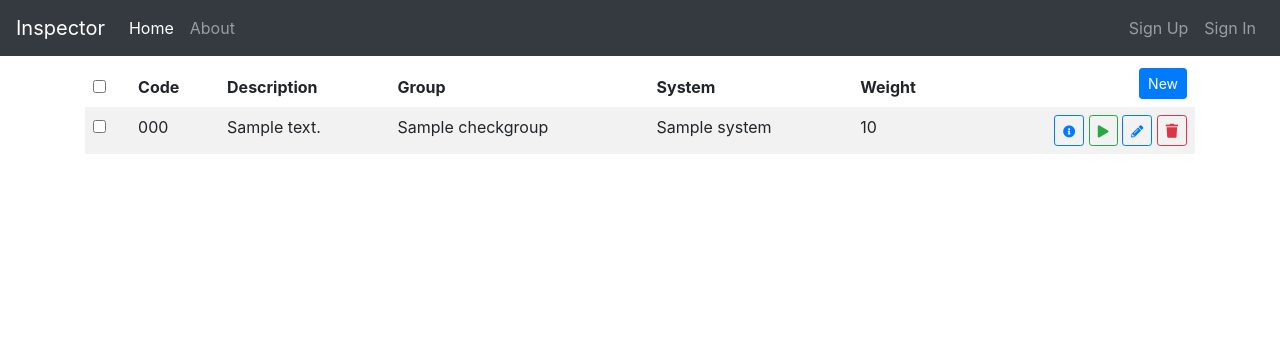
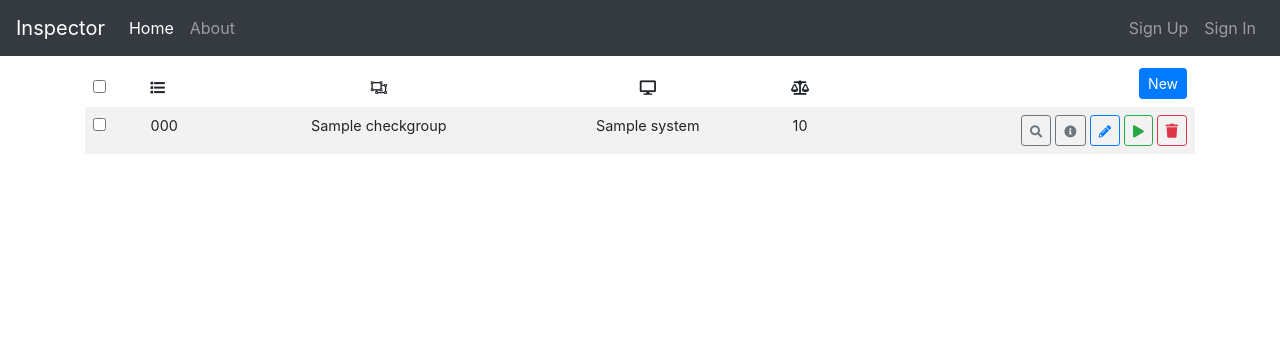
Before and after one commit to yoyowallet/inspector, a Django app: page /checks/datacheck/ in a window 1280 px wide. Shown: the top 356 px of the page. Run offline with Django 3.2, Linux system fonts and the light colour scheme; tables that the repository leaves empty hold one stand-in row (values such as "Sample post"); parts of the project's set-up code (start-up, migrations or seed data) failed here and were passed over; some libraries are stand-ins or nearby versions.

Commit message:
improve ui

```diff
--- a/inspector/checks/engine/processor.py
+++ b/inspector/checks/engine/processor.py
@@ -139,7 +139,7 @@ class CheckComparator:
 
         if relation == RELATIONS.eq:
             res = RESULTS.SUCCESS if left == right else False
-        if relation == RELATIONS.ne:
+        elif relation == RELATIONS.ne:
             res = RESULTS.SUCCESS if left != right else False
         elif relation == RELATIONS.gt:
             res = RESULTS.SUCCESS if left > right else False
--- a/inspector/checks/urls.py
+++ b/inspector/checks/urls.py
@@ -22,7 +22,6 @@ urlpatterns += (
     # urls for CheckGroup
     path('checks/checkgroup/', views.CheckGroupListView.as_view(), name='checks_checkgroup_list'),
     path('checks/checkgroup/create/', views.CheckGroupCreateView.as_view(), name='checks_checkgroup_create'),
-    path('checks/checkgroup/detail/<int:pk>/', views.CheckGroupDetailView.as_view(), name='checks_checkgroup_detail'),
     path('checks/checkgroup/update/<int:pk>/', views.CheckGroupUpdateView.as_view(), name='checks_checkgroup_update'),
 )
 
@@ -40,7 +39,7 @@ urlpatterns += (
     path("checks/datacheck/delete/<int:pk>", check_delete_view, name="check_delete"),
     path("checkrun/create/<int:check_id>/", checkrun_create_view, name="checkrun_create"),
     path('checks/datacheck/create/', views.DatacheckCreateView.as_view(), name='checks_datacheck_create'),
-    path('checks/datacheck/update/<int:pk>/', views.DatacheckUpdateView.as_view(), name='checks_checkgroup_update'),
+    path('checks/datacheck/update/<int:pk>/', views.DatacheckUpdateView.as_view(), name='checks_datacheck_update'),
 )
 
 urlpatterns += (
--- a/inspector/checks/views.py
+++ b/inspector/checks/views.py
@@ -1,6 +1,6 @@
 from bootstrap_modal_forms.mixins import PassRequestMixin, DeleteAjaxMixin
 from django.contrib.messages.views import SuccessMessageMixin
-from django.urls import reverse_lazy
+from django.urls import reverse_lazy, reverse
 from django.views.generic import ListView, DetailView, CreateView, DeleteView, UpdateView
 
 from inspector.taskapp.tasks import execute_check
@@ -71,14 +71,16 @@ class CheckGroupCreateView(CreateView):
     model = CheckGroup
     form_class = CheckGroupForm
 
-
-class CheckGroupDetailView(DetailView):
-    model = CheckGroup
+    def get_success_url(self):
+        return reverse('checks_checkgroup_list')
 
 
 class CheckGroupUpdateView(UpdateView):
     model = CheckGroup
     form_class = CheckGroupForm
+
+    def get_success_url(self):
+        return reverse('checks_checkgroup_list')
 
 
 class CheckRunListView(ListView):
--- a/inspector/static/css/project.css
+++ b/inspector/static/css/project.css
@@ -23,3 +23,11 @@ td > p, th > p {
 .table td, .table th {
   padding: .5rem;
 }
+
+body {
+  font-size: 0.9rem;
+}
+
+nav {
+  font-size: 1rem;
+}
--- /dev/null
+++ b/inspector/templates/checks/datacheck_hoverdetail.html
@@ -0,0 +1,6 @@
+<table class="table table-borderless table-striped">
+  <tr>
+    <td><p class="font-weight-bold">Dscription</p></td>
+    <td>{{ object.description|default_if_none:"" }}</td>
+  </tr>
+</table>
--- a/inspector/templates/checks/datacheck_list.html
+++ b/inspector/templates/checks/datacheck_list.html
@@ -7,11 +7,10 @@
   <table id="checks" class="table table-borderless table-striped">
     <thead>
     <th><input type="checkbox" id="checkall"/></th>
-  <th>Code</th>
-  <th>Description</th>
-  <th>Group</th>
-  <th>System</th>
-  <th>Weight</th>
+    <th><i class="fas fa-list" title="Check code"></i></th>
+    <th><p class="text-center"><i class="far fa-object-ungroup" title="Group"></i></p></th>
+    <th><p class="text-center"><i class="fas fa-desktop" title="System"></i></p></th>
+    <th><p class="text-center"><i class="fas fa-balance-scale" title="Weight"></i></p></th>
     <th>{% button_new 'checks_datacheck_create' %}</th>
     </thead>
     <tbody>
@@ -19,25 +18,26 @@
       <tr>
         <td><input type="checkbox" class="checkthis"/></td>
         <td>{{ check.code }}</td>
-    <td>{{ check.description }}</td>
-    <td>{{ check.group }}</td>
-    <td>{{ check.left_system }}</td>
-    <td>{{ check.weight }}</td>
+        <td><p class="text-center">{{ check.group| default_if_none:"" }}</p></td>
+        <td><p class="text-center">{{ check.left_system }}</p></td>
+        <td><p class="text-center">{{ check.weight }}</p></td>
         <td>
           <p class="text-right">
-        <button class="btn btn-outline-primary btn-sm check-details" data-title="Details"
+            {% button_hoverdetail 'checks/datacheck_hoverdetail' check %}
+            <button class="btn btn-outline-secondary btn-sm check-details" data-title="Details"
                     data-target="#checksModal"
                     data-url="{% url 'checks_datacheck_detail' check.id %}">
               <span class="fas fa-info-circle fa-sm"></span></button>
+            {% button_edit check %}
             <button class="btn btn-outline-success btn-sm create-check-run" data-title="Run"
                     data-target="#checksModal"
                     data-url="{% url 'checkrun_create' check.id %}">
               <span class="fas fa-play fa-sm"></span></button>
-        <button class="btn btn-outline-primary btn-sm" data-title="Edit" data-toggle="modal" data-target="#edit">
-          <span class="fas fa-pencil-alt fa-sm"></span></button>
             <button type="button" class="delete-check btn btn-sm btn-outline-danger"
-                data-url="{% url 'check_delete' check.pk %}">
+                    data-url="{% url 'check_delete' check.pk %}"
+                    data-name="{{ check.code }}">
               <span class="fa fa-trash"></span>
+
             </button>
           </p>
         </td>
--- a/inspector/templates/components/button_hoverdetail.html
+++ b/inspector/templates/components/button_hoverdetail.html
@@ -1,4 +1,6 @@
-<button class="btn btn-secondary btn-sm pop" data-toggle="popover" data-placement="left"
-        data-content="{{ content|escape }}">
+<button
+  class="btn btn-outline-secondary btn-sm pop"
+  data-toggle="popover" data-placement="left"
+  data-content="{{ content|escape }}">
   <span class="fas fa-search fa-sm"></span>
 </button>
--- a/inspector/templates/systems/environment_list.html
+++ b/inspector/templates/systems/environment_list.html
@@ -3,9 +3,9 @@
 {% load buttons %}
 {% block content %}
   <table class="table table-borderless table-striped">
-  <thead class="border-bottom">
+    <thead>
     <tr>
-    <th><p class="text-left">Environment</p></th>
+      <th><p class="text-left"><i class="fas fa-globe-africa" title="Environment"></i></p></th>
       <th style="width: 12.5%">
         {% button_new 'systems_environment_create' %}
       </th>
--- a/inspector/templates/systems/system_list.html
+++ b/inspector/templates/systems/system_list.html
@@ -5,8 +5,8 @@
   <table class="table table-borderless table-striped">
     <thead>
     <tr>
-    <th>System</th>
-    <th>Application</th>
+      <th><i class="fas fa-desktop" title="System"></i></th>
+      <th><i class="far fa-window-maximize" title="Application"></i></th>
       <th style="width: 12.5%">
         {% button_new 'systems_system_create' %}
       </th>
@@ -25,6 +25,5 @@
       </tr>
     {% endfor %}
     </tbody>
-
   </table>
 {% endblock %}
```
Also changed, not shown: inspector/templates/checks/checkgroup_detail.html (deleted, +0 -17 lines), inspector/templates/checks/checkgroup_form.html (+6 -6 lines), inspector/templates/checks/checkgroup_list.html (+13 -8 lines), inspector/templates/checks/checkrun_list.html (+5 -5 lines), inspector/templates/checks/datacheck_form.html (+6 -6 lines), inspector/templates/systems/instance_list.html (+5 -5 lines). Lines whose indentation alone changed are shown as unchanged.
